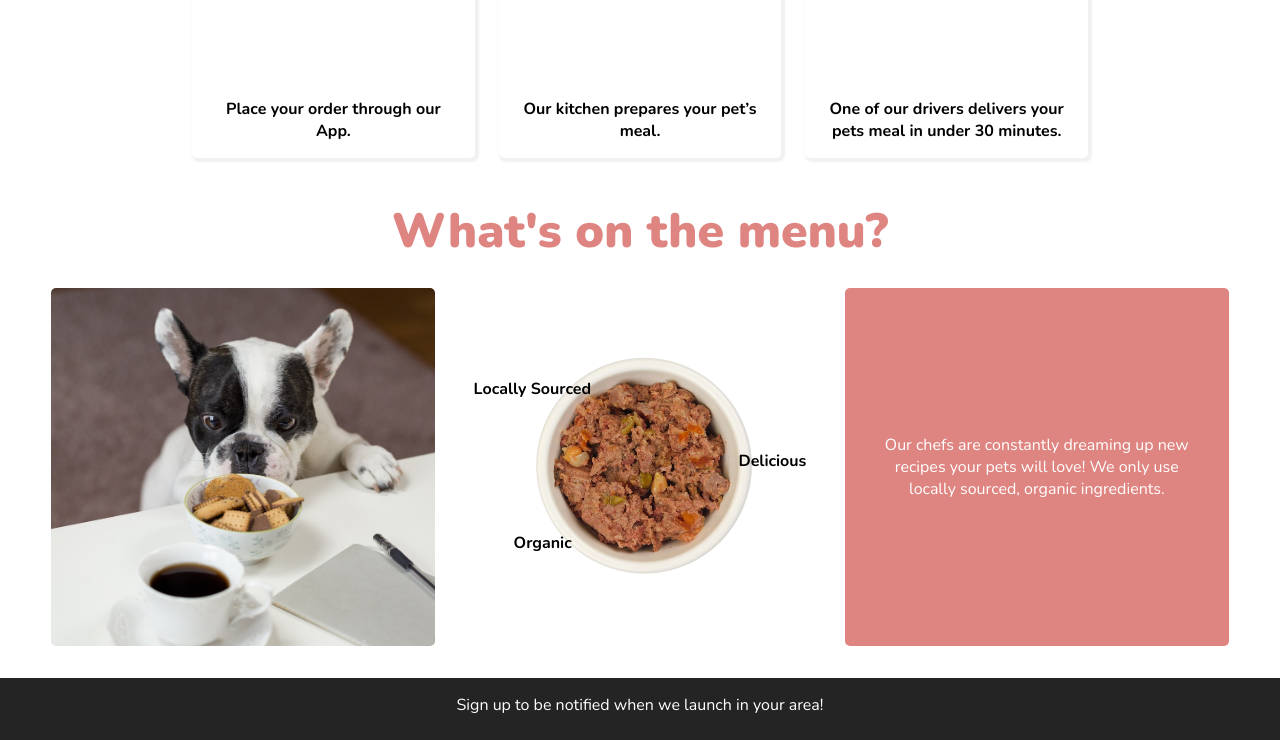
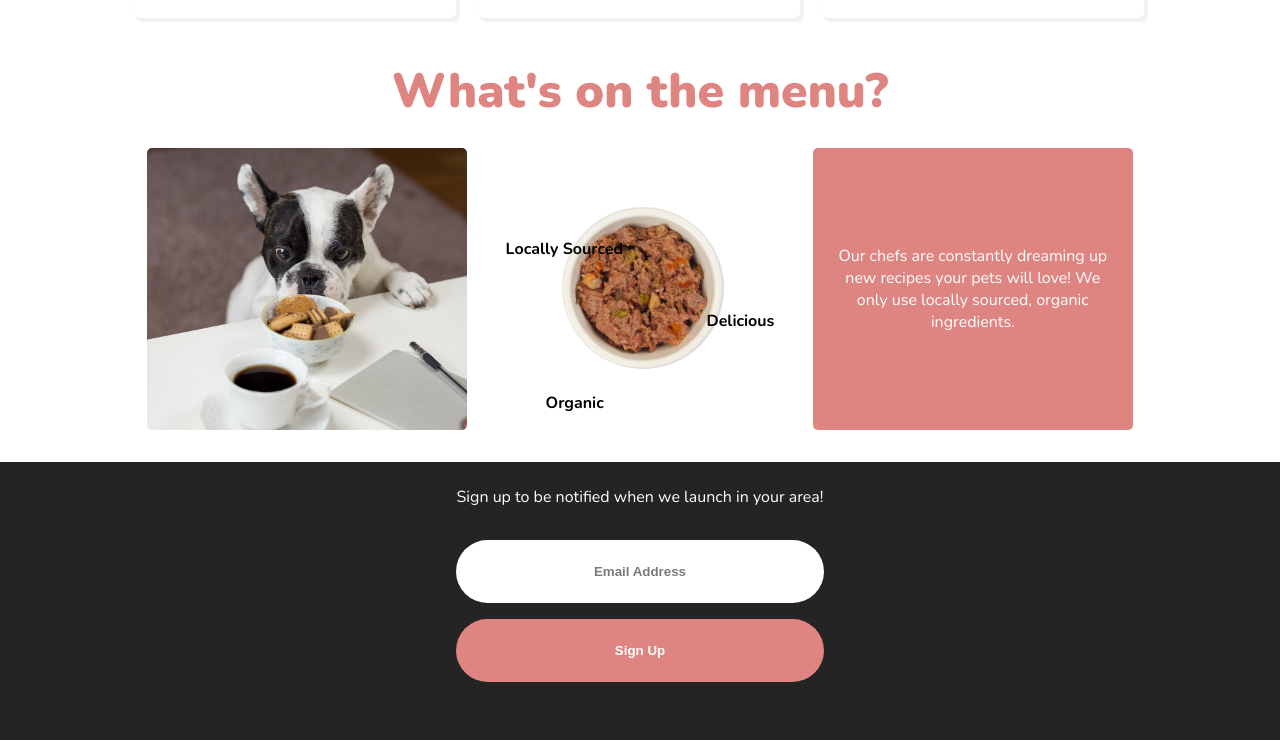
Before and after one commit to thomaserdmenger/superCode-Chomp-Project, a plain HTML site: page index.html in a window 1280 px wide. Shown: the part 768-1508 px from the top of the page. Drawn offline with Linux system fonts and the light colour scheme.

Commit message:
Add Large Desktop Version

```diff
--- a/style.css
+++ b/style.css
@@ -307,7 +307,6 @@ input[type='submit'] {
     background-size: 50vw;
     align-items: flex-start;
     padding: 0;
-    z-index: 1;
   }
 
   h1 {
@@ -437,3 +436,85 @@ input[type='submit'] {
     gap: 1rem;
   }
 }
+
+/* # Large Desktop */
+@media only screen and (min-width: 1200px) {
+  /* ! Header */
+
+  header {
+    background-position: center right;
+    background-size: 50vw;
+    align-items: flex-start;
+    height: 60vh;
+  }
+
+  header div {
+    height: 100%;
+  }
+
+  /* ! Works Section */
+  .steps-container {
+    width: 80vw;
+  }
+
+  .steps {
+    height: 15vw;
+    width: 25vw;
+  }
+
+  /* ! Menu Section */
+  .menu-container {
+    width: 80vw;
+    margin: 0 auto;
+  }
+
+  .menu-dog {
+    height: 22vw;
+    width: 25vw;
+  }
+
+  .menu-food {
+    height: 22vw;
+    width: 25vw;
+    background-size: 15vw;
+  }
+
+  .menu-food p:nth-of-type(1) {
+    /* margin-bottom: 50px; */
+  }
+
+  .menu-food p:nth-of-type(2) {
+    /* text-align: right; */
+    /* margin-bottom: 60px; */
+  }
+
+  .menu-description {
+    padding: 0 1.6rem;
+    width: 25vw;
+  }
+
+  /* ! Footer */
+  footer {
+    padding: 1.5rem 0.5rem;
+  }
+
+  footer > p {
+    padding: 0 35vw;
+  }
+
+  footer form {
+    padding: 0 35vw;
+  }
+
+  .footer-last {
+    display: flex;
+    justify-content: flex-start;
+    justify-content: space-between;
+    align-items: baseline;
+  }
+
+  .social-media {
+    gap: 1rem;
+  }
+}
+}
```
